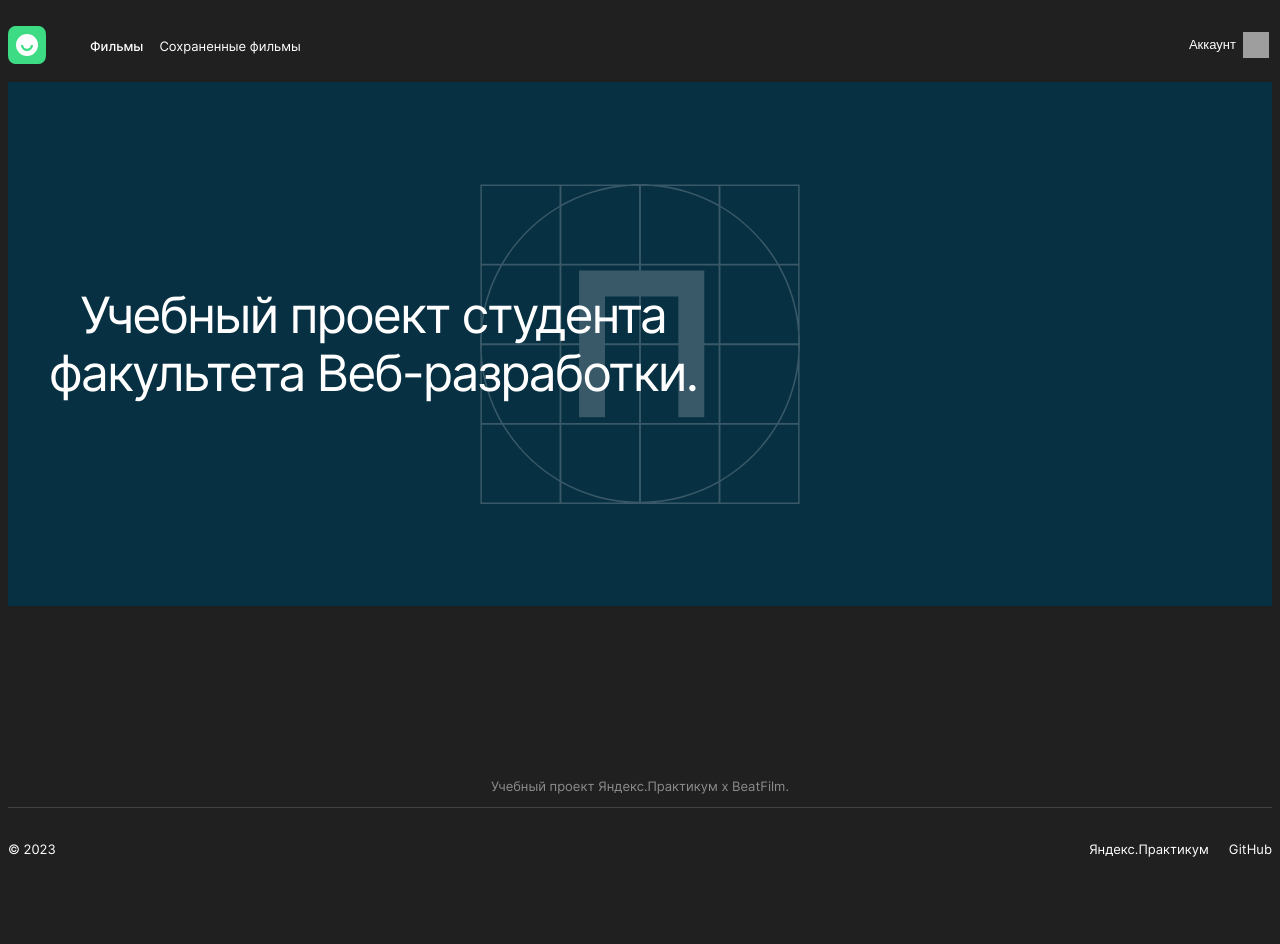
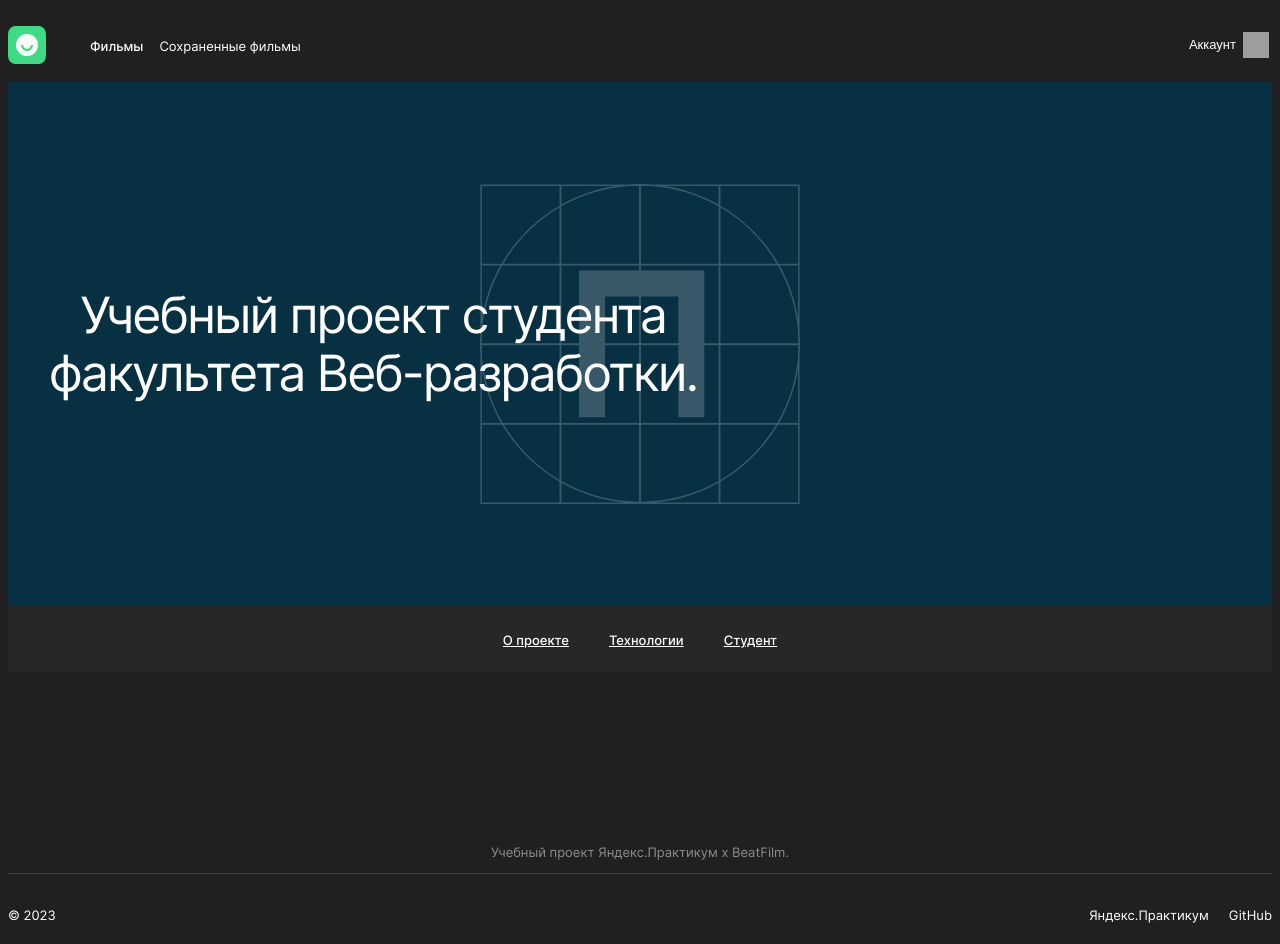
Before and after one commit to AnnaGolmakova/movies-explorer-frontend, a React (Create React App) app: page / in a window 1280 px wide. Before the commit the page ends 878 px from the top, so only its background shows below. Built offline with nearby package versions, Linux system fonts and the light colour scheme; grey boxes are pictures that could not be loaded.

Commit message:
сделала NavTab

```diff
--- a/src/components/Main/Main.js
+++ b/src/components/Main/Main.js
@@ -1,11 +1,13 @@
 import './Main.css'
 import Promo from '../Promo/Promo.js';
+import NavTab from '../NavTab/NavTab.js';
 
 function Main() {
 
     return (
         <main className="movies">
             <Promo />
+            <NavTab />
         </main>
     );
 }
--- /dev/null
+++ b/src/components/NavTab/NavTab.css
@@ -0,0 +1,24 @@
+.nav-tab {
+    display: flex;
+    flex-direction: column;
+    justify-content: center;
+    background-color: #272727;
+    padding: 0;
+    height: 66px;
+}
+
+.nav-tab__items {
+    display: flex;
+    flex-direction: row;
+    justify-content: center;
+    list-style: none;
+    margin: 0;
+}
+
+.nav-tab__link {
+    color: #FFF;
+    font-size: 13px;
+    font-weight: 500;
+    line-height: 16px;
+    margin: 0 40px 0 0;
+}
--- /dev/null
+++ b/src/components/NavTab/NavTab.js
@@ -0,0 +1,22 @@
+import './NavTab.css';
+
+function NavTab() {
+
+    return (
+        <nav className="nav-tab">
+            <ul className="nav-tab__items">
+                <li className="nav-tab__item">
+                    <a href=" " className="nav-tab__link">О проекте</a>
+                </li>
+                <li className="nav-tab__item">
+                    <a href=" " className="nav-tab__link">Технологии</a>
+                </li>
+                <li className="nav-tab__item">
+                    <a href=" " className="nav-tab__link">Студент</a>
+                </li>
+            </ul>
+        </nav>
+    );
+}
+
+export default NavTab;
```
